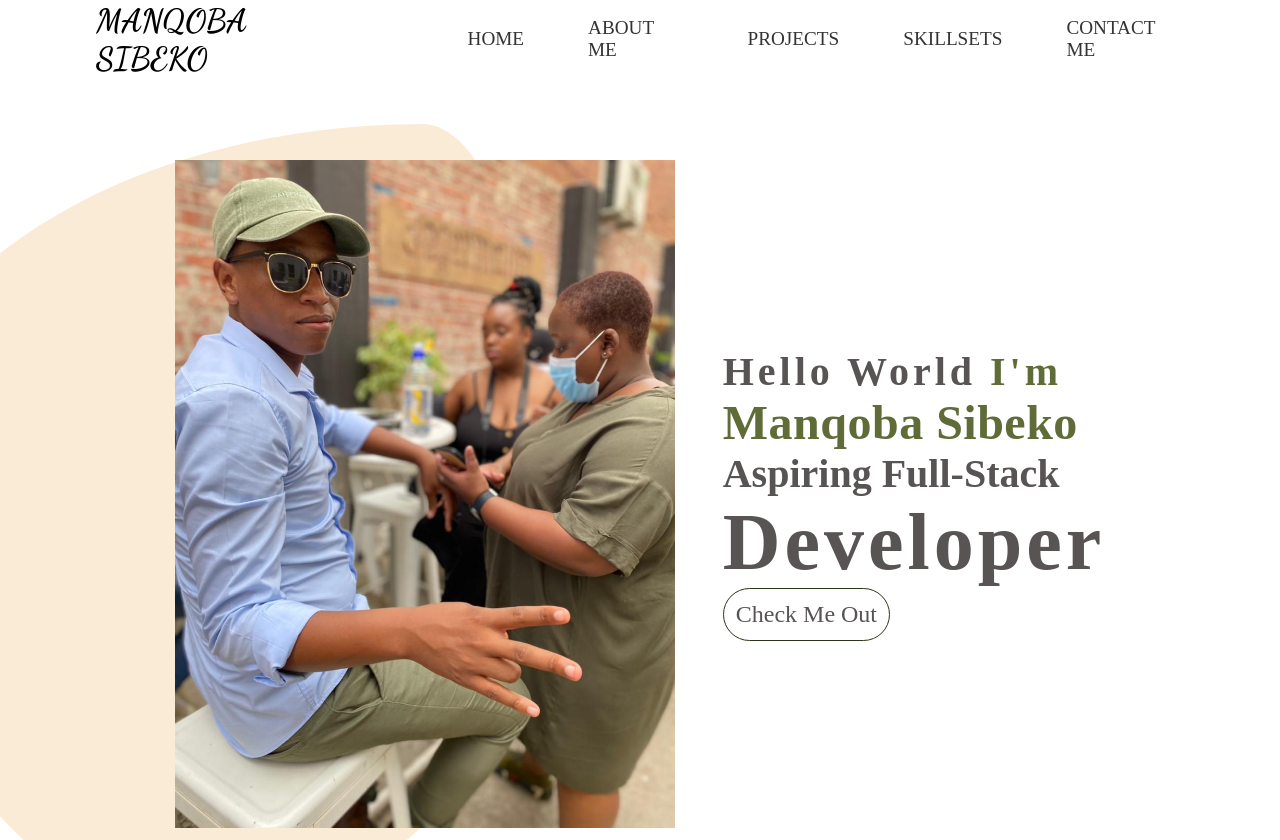
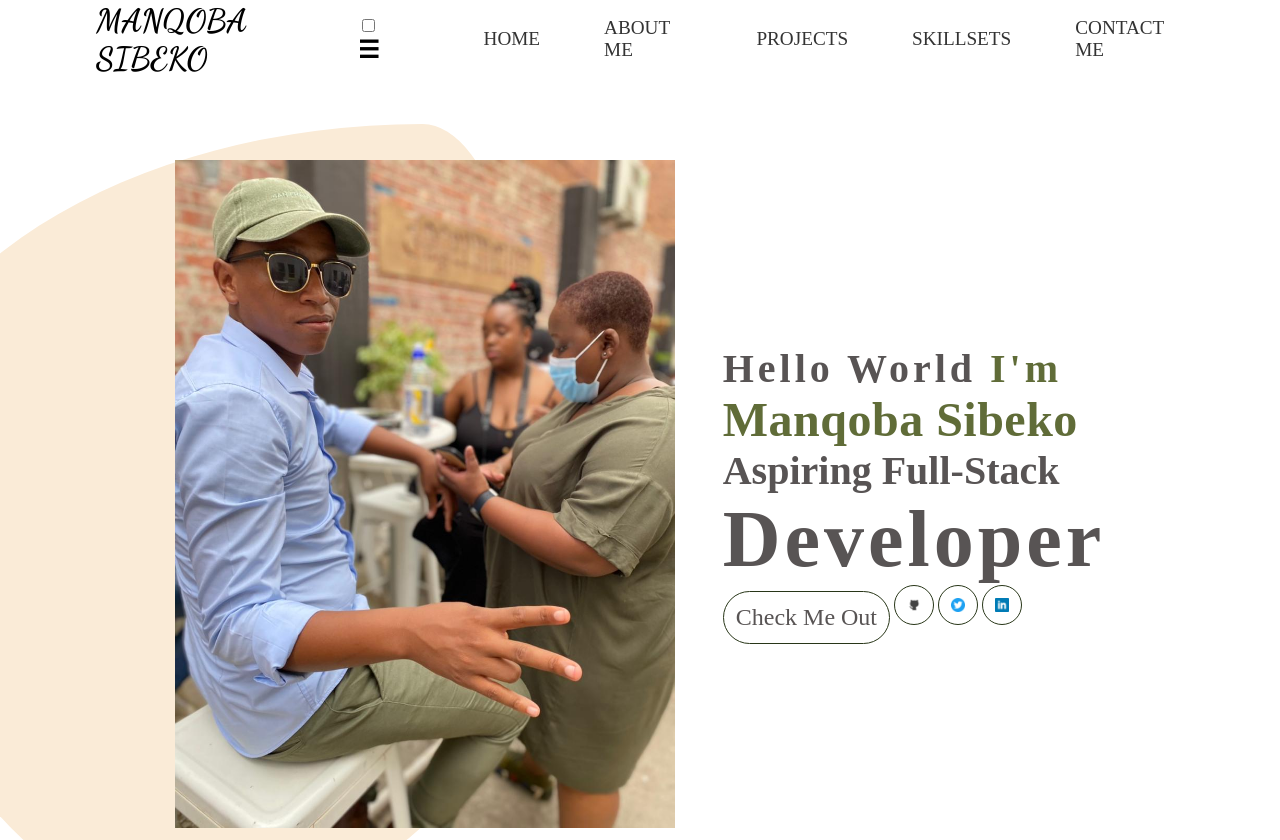
Before and after one commit to ManqobaSibeko/my-website, a plain HTML site: page index.html in a window 1280 px wide. Shown: the top 840 px of the page. Drawn offline with Linux system fonts and the light colour scheme; files whose address does not match are found by name.

Commit message:
adding links to my social media

```diff
--- a/index.html
+++ b/index.html
@@ -21,6 +21,10 @@
 
         <nav>
             <h1 class="name">manqoba <span>sibeko</span></h1>
+                <label for="check">
+                    <input type="checkbox" id='check'>
+                    <h1>&#9776;</h1>
+                </label>
             <ul>
                 <li><a href="">Home</a></li>
                 <li><a href="">About me</a></li>
@@ -43,7 +47,12 @@
                    <h3>Aspiring full-stack  </h3>
                    <h1>developer</h1>
 
-                <a>check me out</a>
+                    <a class="btn">check me out</a>
+
+                    <span><a class="links" href ='https://github.com/ManqobaSibeko' target ="_blank"><img src="./images/iconfinder_5347_-_Github_1314215.png" alt=""></a></span>
+                    <span><a class="links" href ='https://twitter.com/ManqobaSibekoQh' target ="_blank"><img src="./images/twitter.png" alt=""></a></span>
+                    <span><a class="links" href ='https://www.linkedin.com/in/manqoba-sibeko-a55019104/' target ="_blank"><img src="./images/linkedin.png" alt=""></a></span>
+
                 </div>
             </div>
         </div>
--- a/style.css
+++ b/style.css
@@ -71,7 +71,6 @@ nav{
     /* background-color: antiquewhite; */
     height: 5em;
     padding: 2em;
-
 }
 
 nav ul{
@@ -188,6 +187,15 @@ nav ul li:hover::after{
     color:white;
     background-color:  black;
 
+ }
+
+ .banner .links{
+     width: 40px;
+     /* border: 1px solid #283618; */
+ }
+
+ .banner img{
+     width: 100%;
  }
 
 /*======================= about banner ===========================*/
```
Also changed, not shown: images/linkedin.png (added), images/twitter.png (added).
